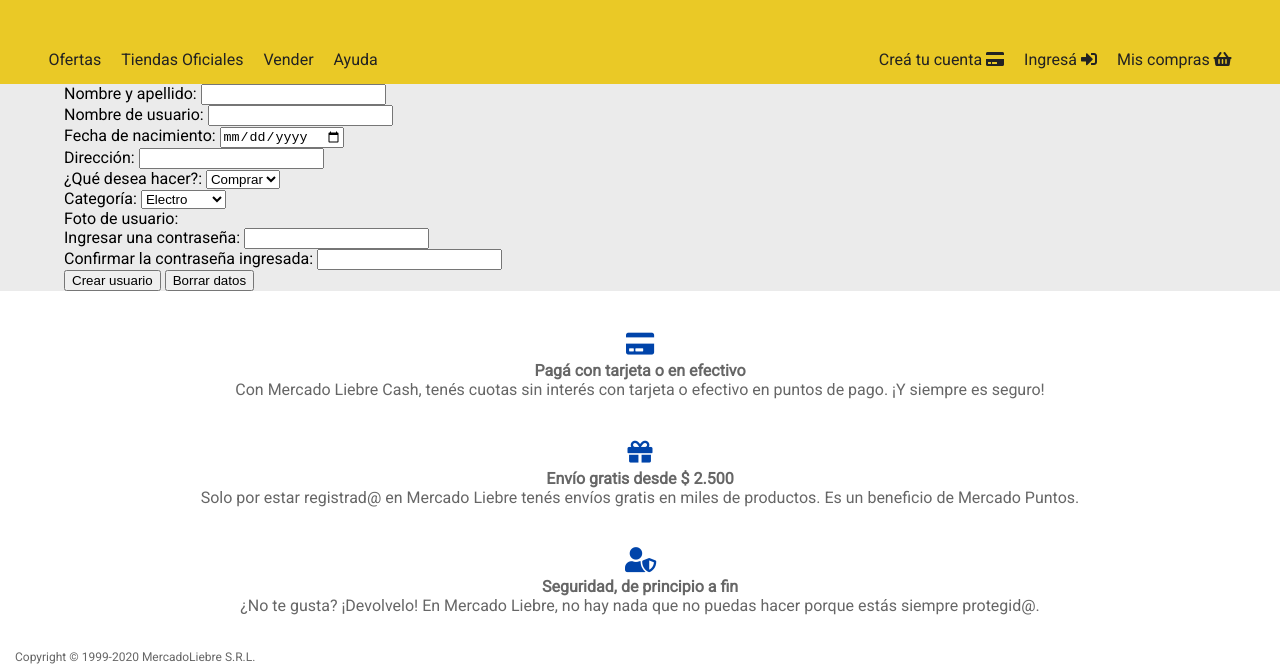
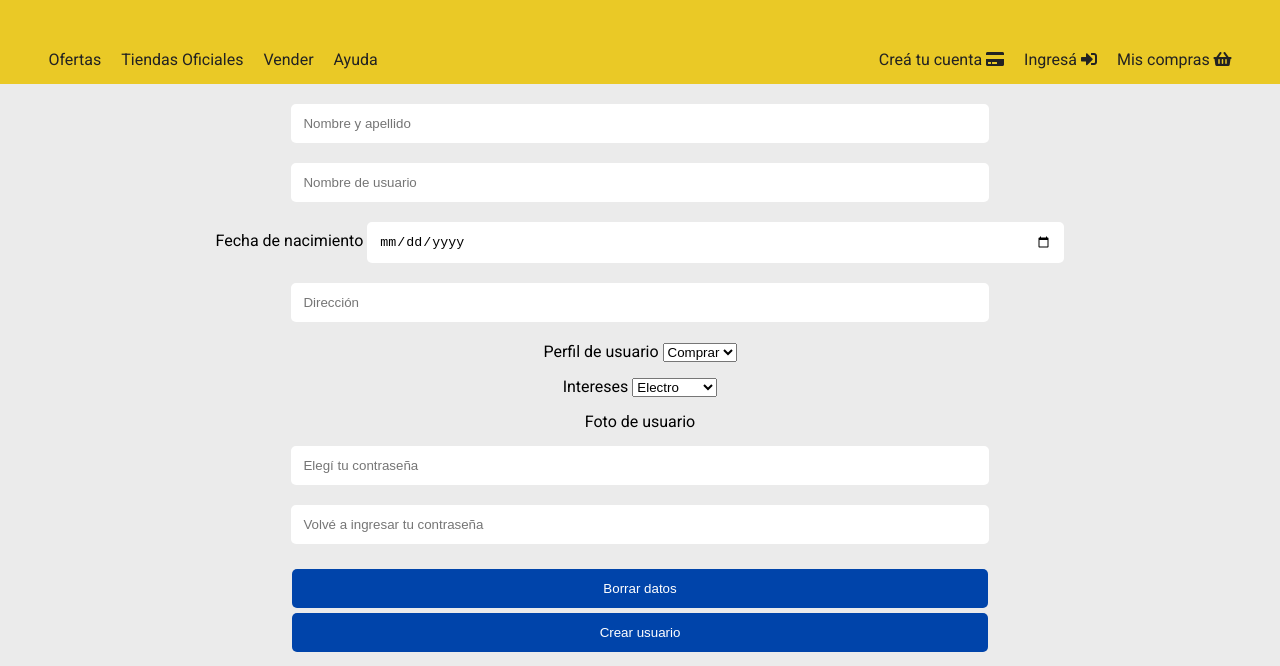
Before and after one commit to FranciscoSalanova/mercadoLiebre, a website: page src/views/register.html in a window 1280 px wide. Shown: the part 138-804 px from the top of the page. Drawn offline with Linux system fonts and the light colour scheme.

Commit message:
Estilo para formulario de login

```diff
--- a/public/css/styles.css
+++ b/public/css/styles.css
@@ -174,11 +174,39 @@
     margin-left: 15px;
 }
 
+form.create-form {
+    background-color: #ebebeb;
+    padding: 20px 15px;
+    text-align: center;
+}
+
+div.form-control {
+    margin-bottom: 15px;
+}
+
+div.form-control input {
+    margin-bottom: 5px;
+    width: 60%;
+    padding: 12px;
+    border-radius: 5px;
+    border: none;
+}
+
+div.form-control button {
+    background-color: #0044AA;
+    margin-top: 5px;
+    padding: 12px;
+    width: 62%;
+    border-radius: 5px;
+    border: none;
+    color: white;
+}
+
 /*=========================================================================== */
-/* Acá arrancan los estilos del "main"======================================= */
+/* Acá arrancan los estilos del "footer"===================================== */
 /*=========================================================================== */
 
-footer.pie-pagina {
+footer {
     background-color: white;
     color: #666;
 }
--- a/src/views/register.html
+++ b/src/views/register.html
@@ -39,8 +39,8 @@
                 </ul>
 
                 <ul class="right-navbar">
-                    <li><a href="#">Creá tu cuenta <i class="fas fa-credit-card"></i></a></li>
-                    <li><a href="#">Ingresá <i class="fas fa-sign-in-alt"></i></a></li>
+                    <li><a href="/registroUsuario">Creá tu cuenta <i class="fas fa-credit-card"></i></a></li>
+                    <li><a href="/loginUsuario">Ingresá <i class="fas fa-sign-in-alt"></i></a></li>
                     <li><a href="#">Mis compras <i class="fas fa-shopping-basket"></i></a></li>
                 </ul>
             </nav>
@@ -49,32 +49,29 @@
             </div>
         </header>
         <main>
-            <form action="/" method="POST">
-                <div class="full-name-field">
-                    <label for="fullname">Nombre y apellido:</label>
-                    <input name="user-name" type="text">
+            <form class="create-form" action="/" method="POST">
+                <div class="form-control">
+                    <input name="fullname" type="text" placeholder="Nombre y apellido">
                 </div>
-                <div class="username-field">
-                    <label for="username">Nombre de usuario:</label>
-                    <input name="username" type="text">
+                <div class="form-control">
+                    <input name="username" type="text" placeholder="Nombre de usuario">
                 </div>
-                <div class="birth-date-field">
-                    <label for="birthdate">Fecha de nacimiento:</label>
+                <div class="form-control">
+                    <label for="birthdate">Fecha de nacimiento</label>
                     <input name="birthdate" type="date">
                 </div>
-                <div class="address-field">
-                    <label for="address">Dirección:</label>
-                    <input name="address" type="text">
+                <div class="form-control">
+                    <input name="useraddress" type="text" placeholder="Dirección">
                 </div>
                 <div class="form-control">
-                    <label for="usertype">¿Qué desea hacer?:</label>
+                    <label for="usertype">Perfil de usuario</label>
                     <select class="user-type" name="usertype">
                         <option value="comprar">Comprar</option>
                         <option value="vender">Vender</option>
                     </select>
                 </div>
                 <div class="form-control">
-                    <label for="product-category">Categoría:</label>
+                    <label for="product-category">Intereses</label>
                     <select class="control" name="product-category">
                         <option value="electro">Electro</option>
                         <option value="indumentaria">Moda</option>
@@ -84,23 +81,21 @@
                     </select>
                 </div>
                 <div class="form-control">
-                    <label for="profile-photo">Foto de usuario:</label>
+                    <label for="profile-photo">Foto de usuario</label>
                 </div>
                 <div class="form-control">
-                    <label for="password">Ingresar una contraseña:</label>
-                    <input name="password" type="password">
+                    <input name="userpass" type="password" placeholder="Elegí tu contraseña">
                 </div>
                 <div class="form-control">
-                    <label for="confirm-password">Confirmar la contraseña ingresada:</label>
-                    <input name="confirm-password" type="password">
+                    <input name="checkuserpass" type="password" placeholder="Volvé a ingresar tu contraseña">
                 </div>
                 <div class="form-control">
-                    <button type="submit">Crear usuario</button>
-                    <button type="reset">Borrar datos</button>
+                    <button name="delete" type="reset">Borrar datos</button>
+                    <button name="send" type="submit">Crear usuario</button>
                 </div>
             </form>
         </main>
-        <footer class="pie-pagina">
+        <footer>
             <section class="pago-tarjeta">
                 <div class="tarjeta">
                     <i class="fas fa-credit-card"></i>
```
Also changed, not shown: src/views/home.html (+1 -1 lines), src/views/login.html (+60 -2 lines).
